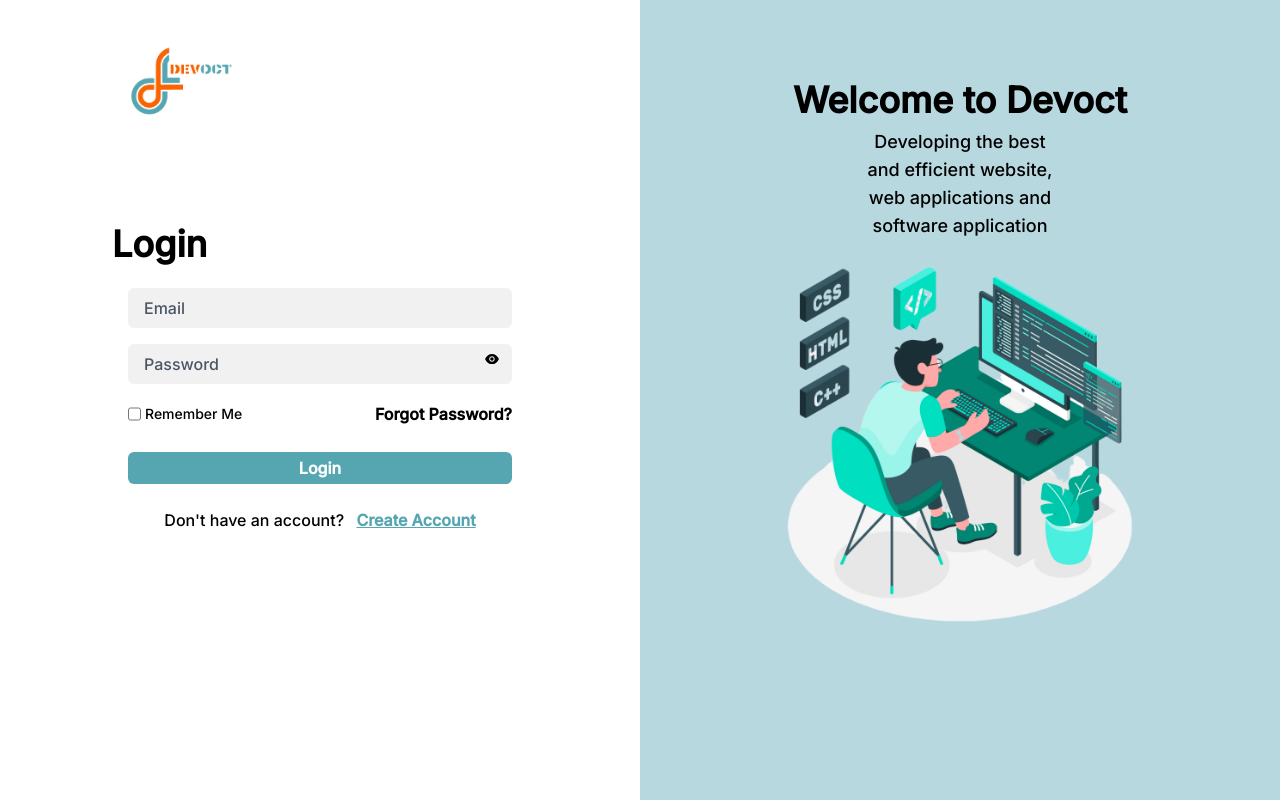
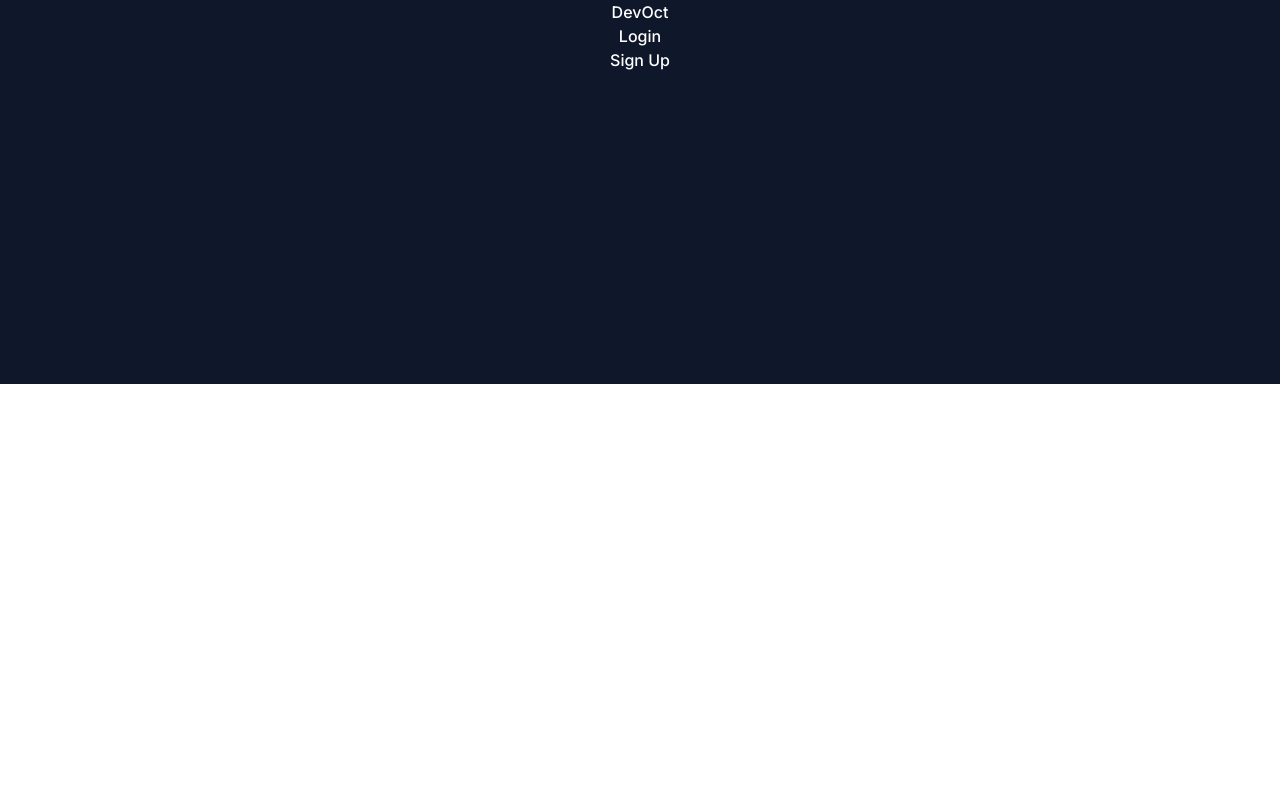
Before and after one commit to dev-oct/devoctWeb, a React (Create React App) app in the folder website/: page / in a window 1280 px wide. Built offline with nearby package versions, Linux system fonts and the light colour scheme.

Commit message:
homepage remaining

```diff
--- a/website/package.json
+++ b/website/package.json
@@ -9,6 +9,7 @@
     "react": "^18.2.0",
     "react-dom": "^18.2.0",
     "react-icons": "^4.8.0",
+    "react-router-dom": "^6.9.0",
     "react-scripts": "5.0.1",
     "web-vitals": "^2.1.4"
   },
--- a/website/src/App.js
+++ b/website/src/App.js
@@ -1,13 +1,26 @@
 import Login from './components/Login';
 import Signup from './components/Signup';
 import './styles/App.css';
+import { Routes, Route } from 'react-router-dom';
+import Home from './components/Home';
+import Blog from './components/Blog';
 
 function App() {
+
   return (
     <div className="app">
-      {/* <h1>Home Page</h1> */}
-      {/* <Signup /> */}
-      <Login />
+      <Routes>
+        <Route path="/" element={<Home />} />
+        <Route path="/login" element={<Login />} />
+        <Route path="/signup" element={<Signup />} />
+        <Route path="/blog/:name" element={<Blog />} />
+        <Route />
+      </Routes>
+
+      {/* <a href="#">Sign Up</a><br />
+      <a href="#">Log In</a> */}
+      {/* <Signup />
+      <Login /> */}
     </div>
   );
 }
--- /dev/null
+++ b/website/src/components/Blog.js
@@ -0,0 +1,13 @@
+const Blog = () => {
+
+    console.log(window.location.pathname);
+    const artName = window.location.pathname.split('/').pop();
+    return (
+        <div>
+            <h2>Blog Templates !</h2>
+            <p>{artName}</p>
+        </div>
+    );
+}
+
+export default Blog;
--- /dev/null
+++ b/website/src/components/Home.js
@@ -0,0 +1,18 @@
+import { useNavigate } from "react-router-dom";
+
+const Home = () => {
+
+    const navigate = useNavigate();
+
+    return (
+        <div className="home bg-slate-900 text-white h-96">
+            <h1 className="text-center">DevOct</h1>
+            <div className="compLink flex flex-col">
+                <button onClick={() => { navigate('/login') }} className>Login</button>
+                <button onClick={() => { navigate('/signup') }}>Sign Up</button>
+            </div>
+        </div>
+    );
+}
+
+export default Home;
--- a/website/src/components/Login.js
+++ b/website/src/components/Login.js
@@ -12,7 +12,7 @@ const Login = () => {
                         <img src={logo} alt="logo" className="logo h-36 w-36 text-center" />
                     </div>
                     <div className="body flex-col mt-20 mx-auto w-46">
-                        <h1 className="font-bold text-4xl">Login</h1>
+                        <h1 className="font-bold text-4xl">Log In</h1>
                         <div className="sform flex mt-2 flex-col p-2">
                             <input type="text" name="mail" className="mail bg-[#F1F1F1] px-4 py-2 w-96 placeholder:font-medium placeholder:text-gray-600  rounded-md m-2 focus:outline-none focus:ring focus:ring-[#56A6B1]" placeholder="Email" />
                             <div className='flex flex-row password'>
--- a/website/src/index.js
+++ b/website/src/index.js
@@ -3,11 +3,14 @@ import ReactDOM from 'react-dom/client';
 import './styles/index.css';
 import App from './App';
 import reportWebVitals from './reportWebVitals';
+import { BrowserRouter } from 'react-router-dom';
 
 const root = ReactDOM.createRoot(document.getElementById('root'));
 root.render(
   <React.StrictMode>
-    <App />
+    <BrowserRouter>
+      <App />
+    </BrowserRouter>
   </React.StrictMode>
 );
 
```
Also changed, not shown: 1 other file (tests, documents, lock files or other folders).
